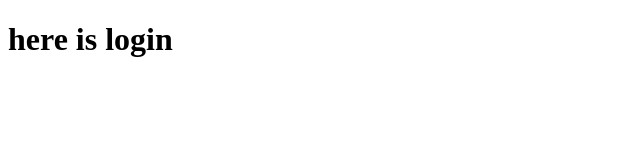
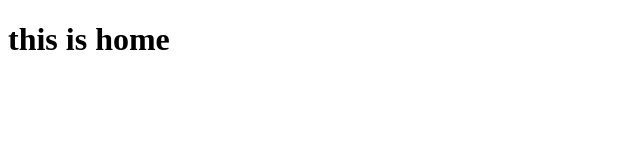
Before and after one commit to jeffersonoliveira-dev/whiteboard-app, a React app: page / in a window 1280 px wide. Shown: the top 160 px of the page, without its empty margins (0-640 px from the left). Built offline with nearby package versions, Linux system fonts and the light colour scheme; the HTML template or start-up script is replaced by a standard one.

Commit message:
routing home

```diff
--- a/frontend/src/index.tsx
+++ b/frontend/src/index.tsx
@@ -2,6 +2,7 @@ import * as React from 'react'
 import { render } from 'react-dom'
 import { authProvider } from './store/index'
 import Login from './routes/Login'
+import Home from './routes/Home'
 import { HashRouter as Router, Route } from 'react-router-dom'
 
 type AppProps = {}
@@ -17,7 +18,8 @@ export const App: React.FunctionComponent<AppProps> = () => {
   return (
     <authProvider>
       <Router>
-        <Route exact path="/" component={Login} />
+        <Route exact path="/" component={Home} />
+        <Route path="/login" component={Home} />
       </Router>
     </authProvider>
   )
```
